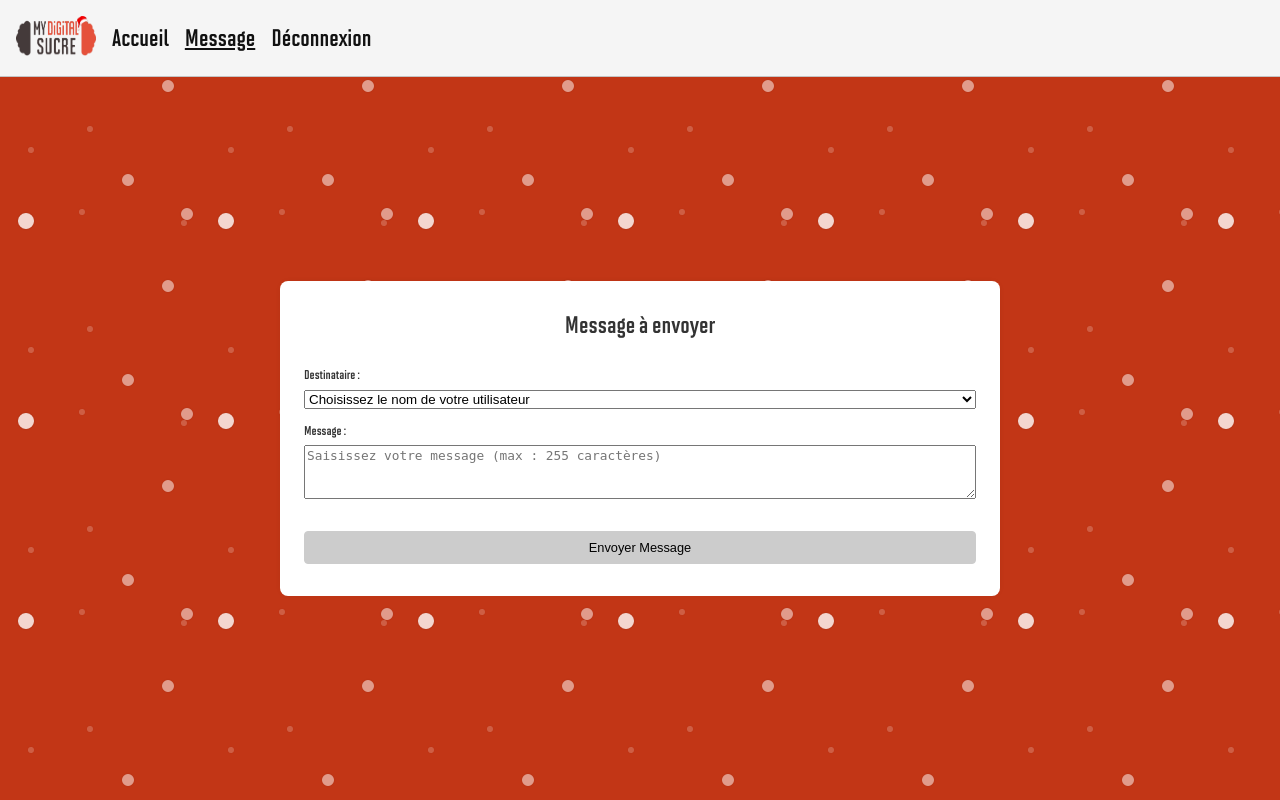
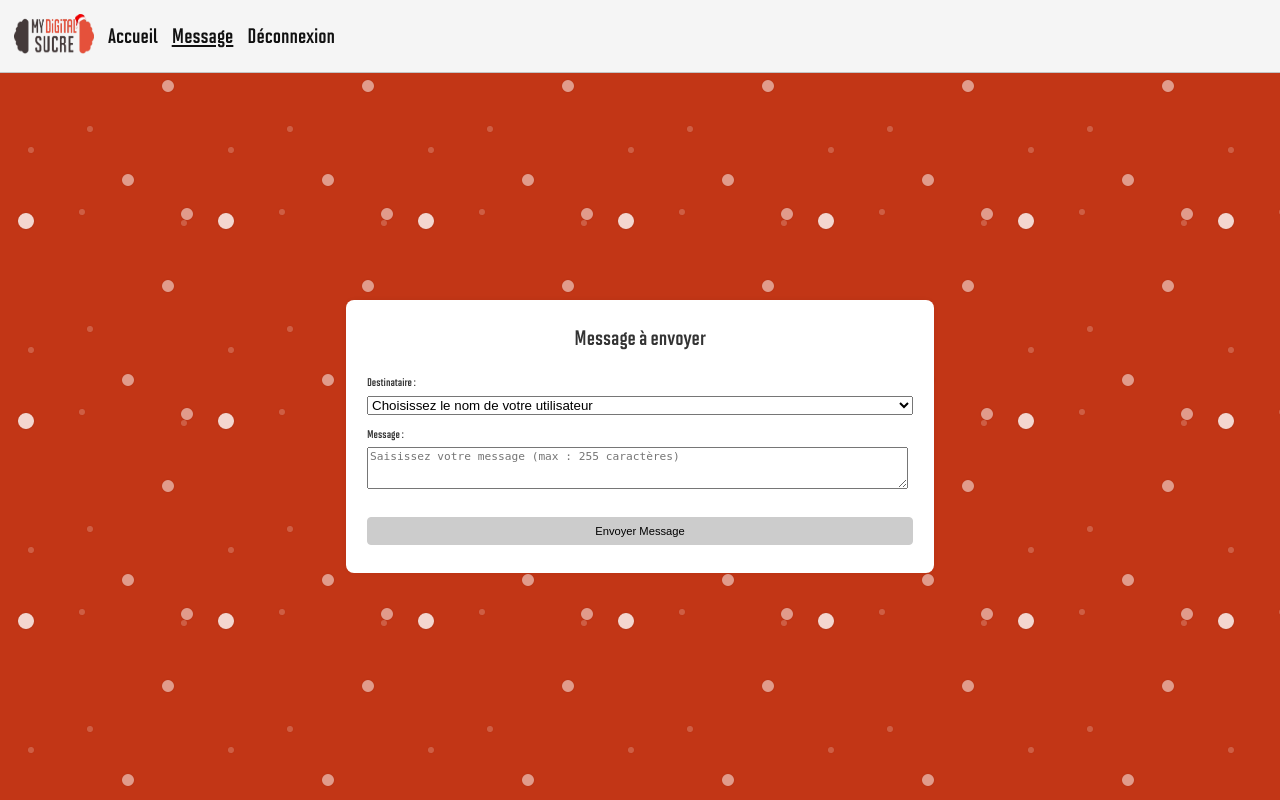
Before and after one commit to leotran671/Sucre-d-orge, a PHP site: page /message.php in a window 1280 px wide. Run offline with PHP 8.4, Linux system fonts and the light colour scheme; the visitor is signed in with stand-in values (Sample User, id 1); data that the repository does not hold is empty; style sheets or scripts are compiled from the project's sources.

Commit message:
New Style

```diff
--- a/src/public/style/_theme.scss
+++ b/src/public/style/_theme.scss
@@ -1,3 +1,5 @@
+@import "function";
+
 // Import Font
 @font-face {
     font-family: 'solano_gothic_mvb_bold';
@@ -9,15 +11,31 @@
 
 // Layout Style
 
+* {
+    box-sizing: border-box;
+}
+
+html {
+    font-size: 10px;
+    @include desktop {
+        font-size: 14px;
+    }
+    font-family: 'solano_gothic_mvb_bold', sans-serif;
+    color: #333;
+    font-weight: 400;
+    line-height: 1.5;
+    -webkit-text-size-adjust: 100%;
+    -ms-text-size-adjust: 100%;
+    -webkit-tap-highlight-color: rgba(0,0,0,0);
+}
+
 body {
+    position: relative;
+    height: 200vh;
     margin: 0;
-    height: 200vh;
     padding: 0;
-    font-family: 'solano_gothic_mvb_bold';
-    font-size: 1.2rem;
-    color: #333;
-    background-color: #c23616;
-    position: relative;
+    background: #c23616;
+    overflow-y: hidden;
     &::before {
         content: "";
         position: absolute;
--- a/src/public/style/global.css
+++ b/src/public/style/global.css
@@ -58,15 +58,33 @@
   font-weight: normal;
   font-style: normal;
 }
+* {
+  box-sizing: border-box;
+}
+
+html {
+  font-size: 10px;
+  font-family: "solano_gothic_mvb_bold", sans-serif;
+  color: #333;
+  font-weight: 400;
+  line-height: 1.5;
+  -webkit-text-size-adjust: 100%;
+  -ms-text-size-adjust: 100%;
+  -webkit-tap-highlight-color: rgba(0, 0, 0, 0);
+}
+@media (min-width: 769px) {
+  html {
+    font-size: 14px;
+  }
+}
+
 body {
+  position: relative;
+  height: 200vh;
   margin: 0;
-  height: 200vh;
   padding: 0;
-  font-family: "solano_gothic_mvb_bold";
-  font-size: 1.2rem;
-  color: #333;
-  background-color: #c23616;
-  position: relative;
+  background: #c23616;
+  overflow-y: hidden;
 }
 body::before {
   content: "";
@@ -104,7 +122,6 @@
   align-items: center;
   padding: 1rem;
   background-color: #F5F5F5;
-  color: white;
   font-size: 1.5rem;
   font-weight: bold;
   z-index: 900;
@@ -118,12 +135,35 @@
   text-decoration: none;
 }
 nav ul {
+  width: 100%;
   display: flex;
   list-style: none;
   align-items: center;
 }
 nav ul li {
   margin-left: 1rem;
+}
+nav div {
+  width: 100%;
+  display: flex;
+  justify-content: end;
+}
+nav div p {
+  display: block;
+  width: -webkit-fit-content;
+  width: -moz-fit-content;
+  width: fit-content;
+  text-align: right;
+  background: linear-gradient(to right, #000 50%, rgba(0, 0, 0, 0) 100%);
+  background-size: cover;
+  color: #fff;
+  -webkit-text-fill-color: transparent;
+  -webkit-background-clip: text;
+  -moz-background-clip: text;
+  background-clip: text;
+  padding: 0;
+  margin: 0;
+  text-align: right;
 }
 
 #white {
--- a/src/public/style/global.scss
+++ b/src/public/style/global.scss
@@ -7,7 +7,6 @@
     align-items: center;
     padding: 1rem;
     background-color: #F5F5F5;
-    color: white;
     font-size: 1.5rem;
     font-weight: bold;
     z-index: 900;
@@ -20,11 +19,33 @@
         }
     }
     ul {
+        width: 100%;
         display: flex;
         list-style: none;
         align-items: center;
         li {
             margin-left: 1rem;
+        }
+    }
+    div {
+        width: 100%;
+        display: flex;
+        justify-content: end;
+        p {
+            display: block;
+            width: fit-content;
+            text-align: right;
+            // make text gradient from left to right (from black to transparent)
+            background: linear-gradient(to right, #000 50%, rgba(0,0,0,0) 100%);
+            background-size: cover;
+            color: #fff;
+            -webkit-text-fill-color: transparent;
+            -webkit-background-clip: text;
+            -moz-background-clip:text;
+            background-clip:text;
+            padding:0;
+            margin:0;
+            text-align:right;
         }
     }
 }
```
Also changed, not shown: 1 other file.
